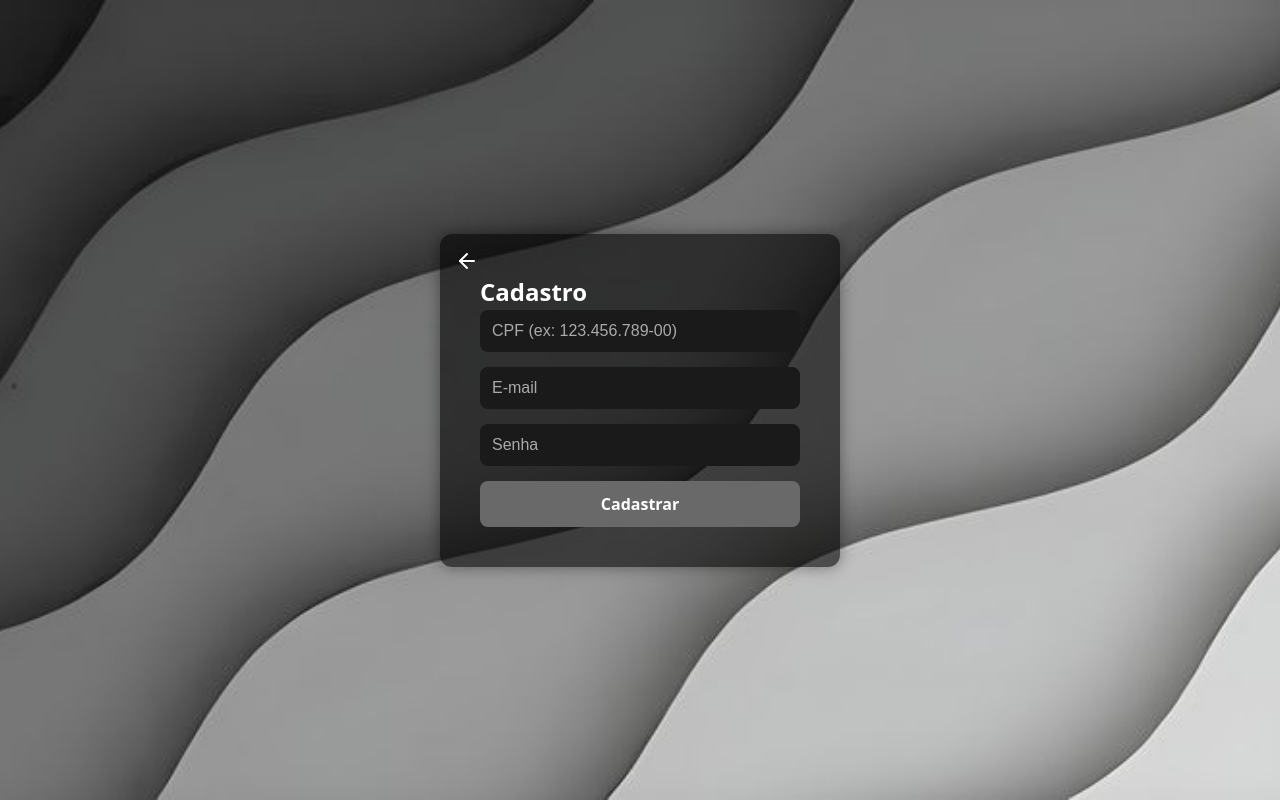
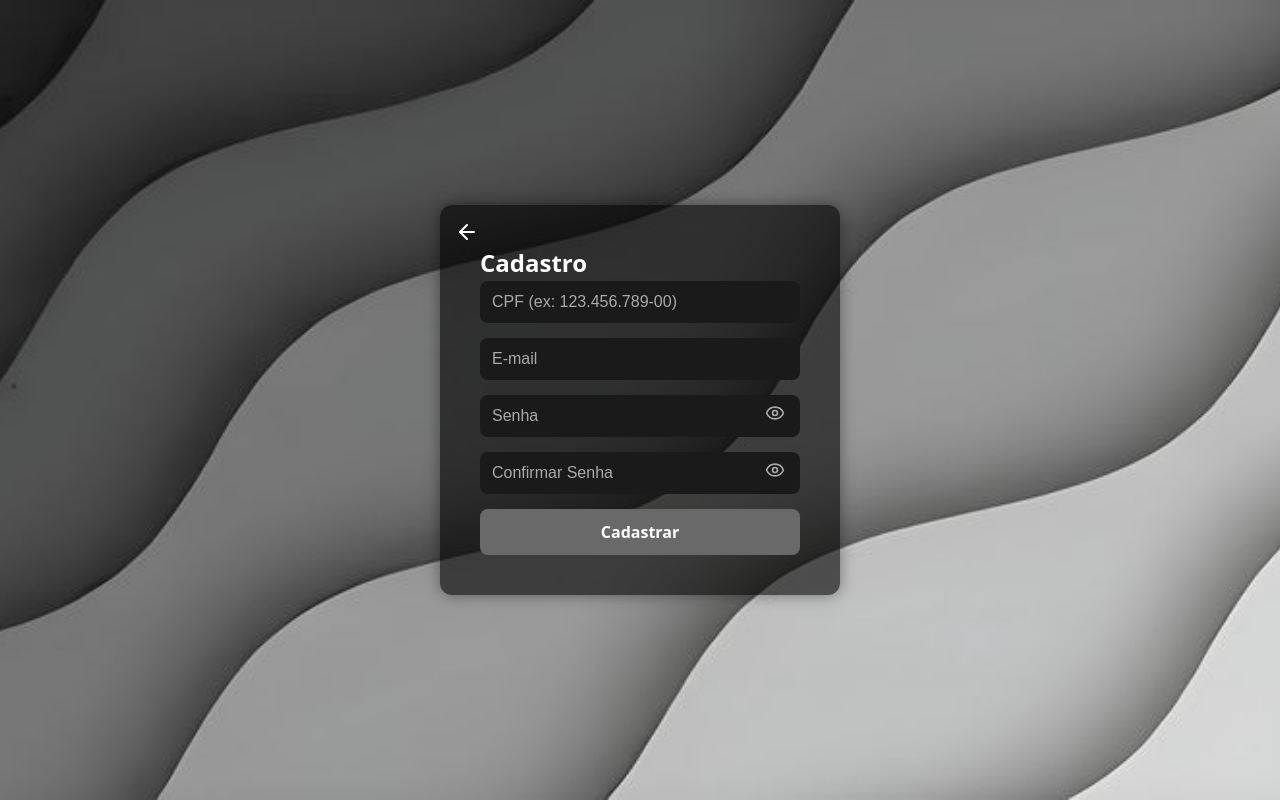
Before and after one commit to brunopaiva1/MDA, a React (Vite) app in the folder agenda/: page /register in a window 1280 px wide. Built offline with nearby package versions, Linux system fonts and the light colour scheme.

Commit message:
<feat>: add password

```diff
--- a/agenda/src/Register.css
+++ b/agenda/src/Register.css
@@ -74,3 +74,24 @@ html, body {
   cursor: pointer;
   color: white;
 }
+
+
+.password-input-container {
+  position: relative;
+  width: 100%;
+  margin-bottom: 15px;
+}
+
+.password-input-container input {
+  margin-bottom: 0;
+  padding-right: 45px;
+}
+
+.password-icon {
+  position: absolute;
+  top: 50%;
+  right: 15px;
+  transform: translateY(-50%);
+  cursor: pointer;
+  color: #aaa;
+}
--- a/agenda/src/Register.jsx
+++ b/agenda/src/Register.jsx
@@ -1,18 +1,32 @@
 import React, { useState } from 'react';
 import { useNavigate } from 'react-router-dom';
 import './Register.css';
-import { ArrowLeft } from 'lucide-react';
+import { ArrowLeft, Eye, EyeOff } from 'lucide-react';
 
 function Register() {
   const [cpf, setCpf] = useState('');
   const [email, setEmail] = useState('');
   const [senha, setSenha] = useState('');
+  const [confirmarSenha, setConfirmarSenha] = useState('');
+  const [mostrarSenha, setMostrarSenha] = useState(false);
+
   const navigate = useNavigate();
 
   const handleSubmit = (e) => {
     e.preventDefault();
-    alert(`Usuário cadastrado:\nCPF: ${cpf}\nE-mail: ${email}\nSenha: ${senha}`);
+
+    if (senha !== confirmarSenha) {
+      alert('As senhas não coincidem. Por favor, tente novamente.');
+      return;
+    }
+
+    alert(`Usuário cadastrado com sucesso!\nCPF: ${cpf}\nE-mail: ${email}`);
     navigate('/');
+  };
+
+
+  const toggleMostrarSenha = () => {
+    setMostrarSenha(!mostrarSenha);
   };
 
   return (
@@ -36,13 +50,35 @@ function Register() {
           onChange={(e) => setEmail(e.target.value)}
           required
         />
+
+        {/* 4. Campo de senha com o ícone de visibilidade */}
+        <div className="password-input-container">
           <input
-          type="password"
+            type={mostrarSenha ? 'text' : 'password'}
             placeholder="Senha"
             value={senha}
             onChange={(e) => setSenha(e.target.value)}
             required
           />
+          <div className="password-icon" onClick={toggleMostrarSenha}>
+            {mostrarSenha ? <EyeOff size={20} /> : <Eye size={20} />}
+          </div>
+        </div>
+
+        {/* 5. Campo de confirmação de senha com o ícone */}
+        <div className="password-input-container">
+          <input
+            type={mostrarSenha ? 'text' : 'password'}
+            placeholder="Confirmar Senha"
+            value={confirmarSenha}
+            onChange={(e) => setConfirmarSenha(e.target.value)}
+            required
+          />
+          <div className="password-icon" onClick={toggleMostrarSenha}>
+            {mostrarSenha ? <EyeOff size={20} /> : <Eye size={20} />}
+          </div>
+        </div>
+
         <button type="submit">Cadastrar</button>
       </form>
     </div>
```
Lines whose indentation alone changed are shown as unchanged.
